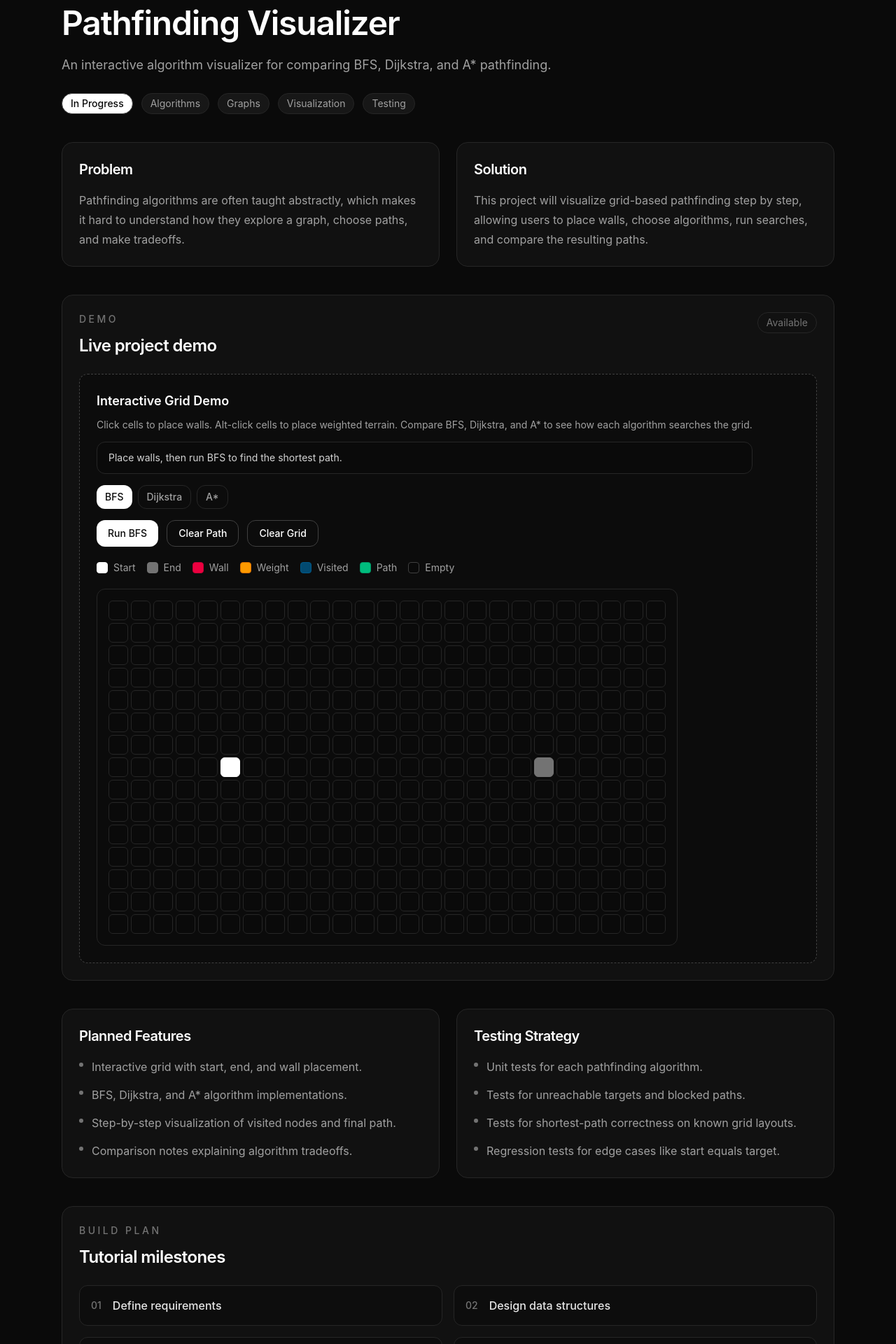
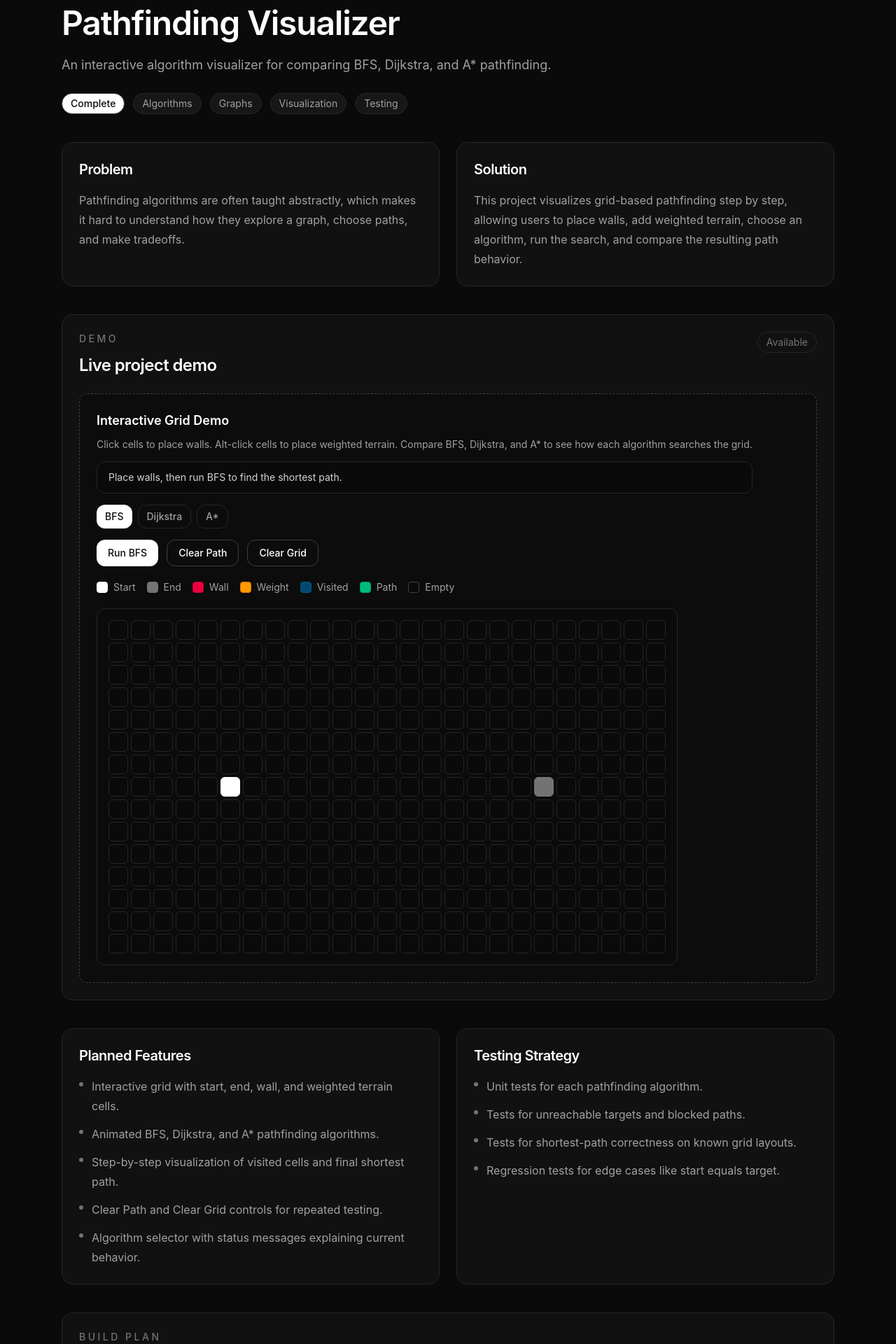
Before and after one commit to JacksonApersonal/software-engineering-portfolio, a React (Vite) app: page /projects/pathfinding-visualizer in a window 1280 px wide. Shown: the part 160-2080 px from the top of the page at 70% size. Built offline with nearby package versions, Linux system fonts and the light colour scheme.

Commit message:
Update pathfinding project details

```diff
--- a/src/data/projects.ts
+++ b/src/data/projects.ts
@@ -51,13 +51,14 @@ export const projects: Project[] = [
     problem:
       'Pathfinding algorithms are often taught abstractly, which makes it hard to understand how they explore a graph, choose paths, and make tradeoffs.',
     solution:
-      'This project will visualize grid-based pathfinding step by step, allowing users to place walls, choose algorithms, run searches, and compare the resulting paths.',
+      'This project visualizes grid-based pathfinding step by step, allowing users to place walls, add weighted terrain, choose an algorithm, run the search, and compare the resulting path behavior.',
     concepts: ['Algorithms', 'Graphs', 'Visualization', 'Testing'],
     features: [
-      'Interactive grid with start, end, and wall placement.',
-      'BFS, Dijkstra, and A* algorithm implementations.',
-      'Step-by-step visualization of visited nodes and final path.',
-      'Comparison notes explaining algorithm tradeoffs.',
+      'Interactive grid with start, end, wall, and weighted terrain cells.',
+      'Animated BFS, Dijkstra, and A* pathfinding algorithms.',
+      'Step-by-step visualization of visited cells and final shortest path.',
+      'Clear Path and Clear Grid controls for repeated testing.',
+      'Algorithm selector with status messages explaining current behavior.',
     ],
     testingStrategy: [
       'Unit tests for each pathfinding algorithm.',
@@ -65,7 +66,7 @@ export const projects: Project[] = [
       'Tests for shortest-path correctness on known grid layouts.',
       'Regression tests for edge cases like start equals target.',
     ],
-    status: 'In Progress',
+    status: 'Complete',
     demoUrl: '/projects/pathfinding-visualizer/demo',
   },
   {
```
